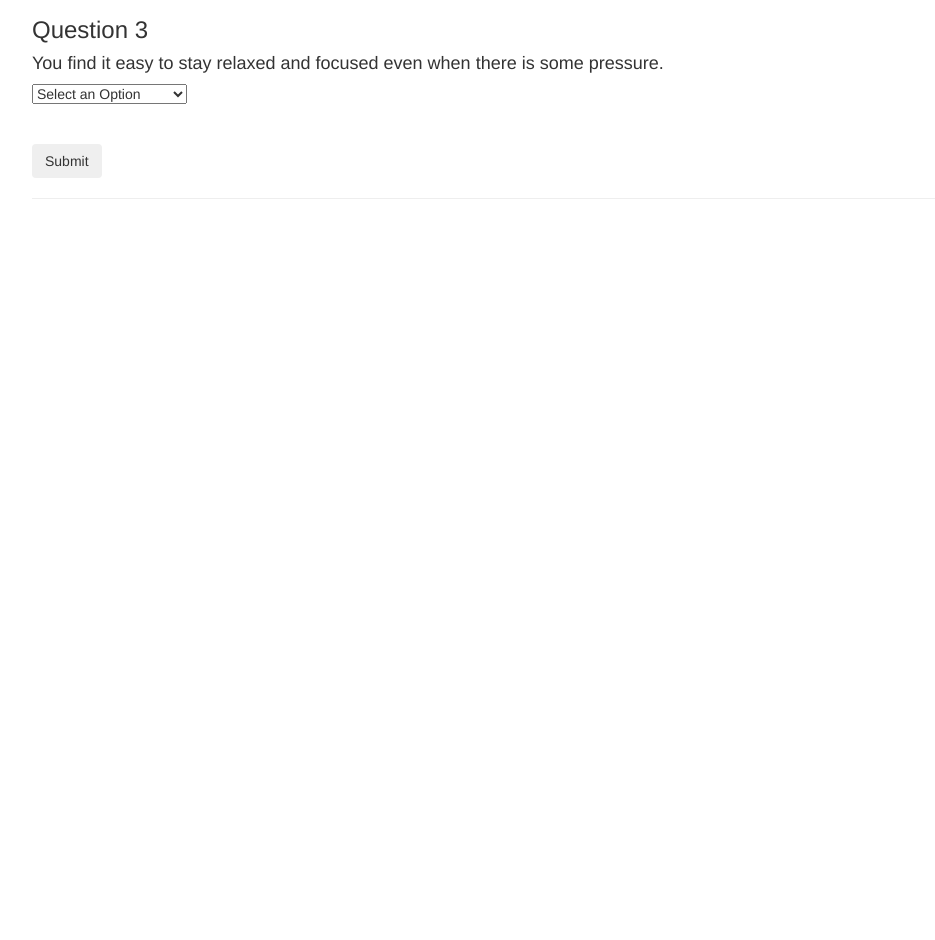
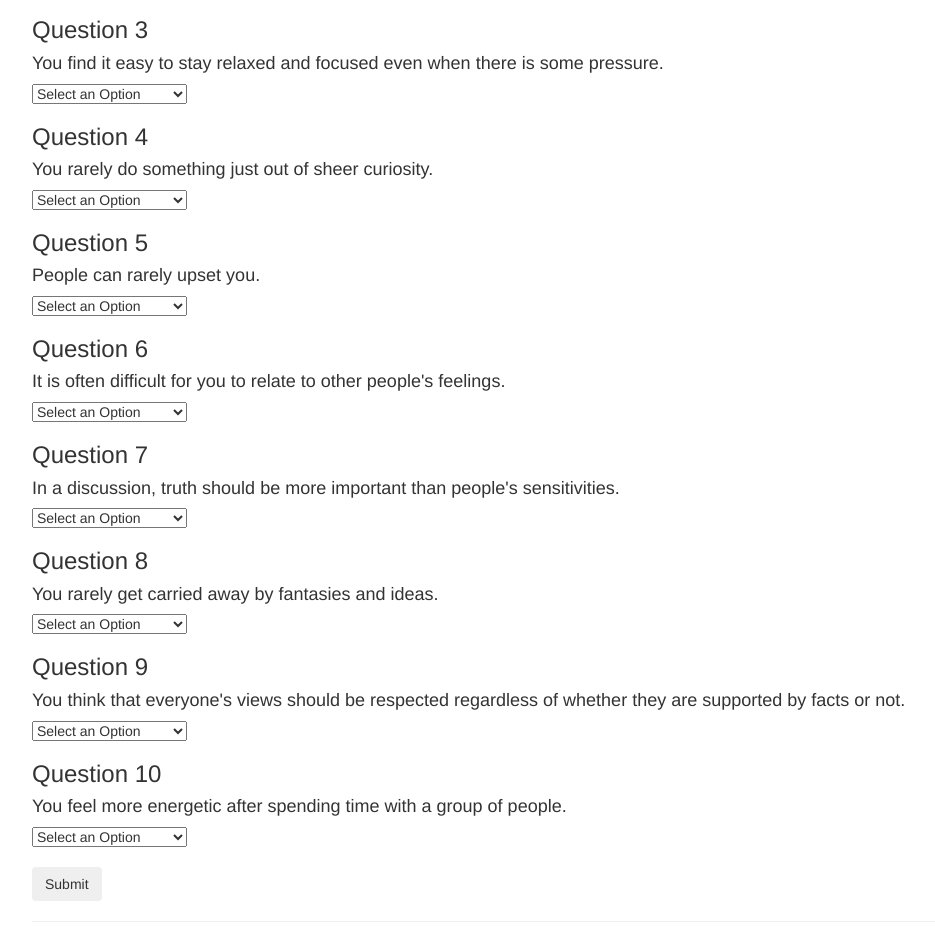
Before and after one commit to eglabe/FriendFinder, a website: page app/public/survey.html in a window 1280 px wide. Shown: the part 504-1444 px from the top of the page, without its empty margins (38-973 px from the left). Before the commit the page ends 800 px from the top, so only its background shows below. Drawn offline with nearby package versions, Linux system fonts and the light colour scheme.

Commit message:
form control not working

```diff
--- a/app/public/survey.html
+++ b/app/public/survey.html
@@ -17,10 +17,13 @@
 
 		<!-- About You -->
 		<h3>About You</h3>
+
+		<form>
 			<h4>Name (Required)</h4>
 			<input type="text" name="name" id="userName" class="form-control" required>
 			<h4>Link to Photo Image (Required)</h4>
 			<input type="text" name="photo" id="userPhoto" class="form-control" required>
+
 			<hr>
 
 			<!-- Questions -->
@@ -60,8 +63,8 @@
 			</select>
 			<br>
 
-		<!--<h3>Question 4</h3>-->
-		<!--<h4>You rarely do something just out of sheer curiosity.</h4>
+			<h3>Question 4</h3>
+			<h4>You rarely do something just out of sheer curiosity.</h4>
 			<select class="chosen-select" id="q4">
 				<option disabled selected hidden>Select an Option</option>
 				<option value="1">1 (Strongly Disagree)</option>
@@ -141,11 +144,12 @@
 				<option value="3">3</option>
 				<option value="4">4</option>
 				<option value="5">5 (Strongly Agree)</option>
-		</select>-->
+			</select>
 			<br>
 			<br>
 
-		<button class="btn" id="submitBtn">Submit</button>
+			<input type="submit" class="btn" id="submitBtn">
+		</form>
 		<hr>
 
 		<footer></footer>
```
Lines whose indentation alone changed are shown as unchanged.
